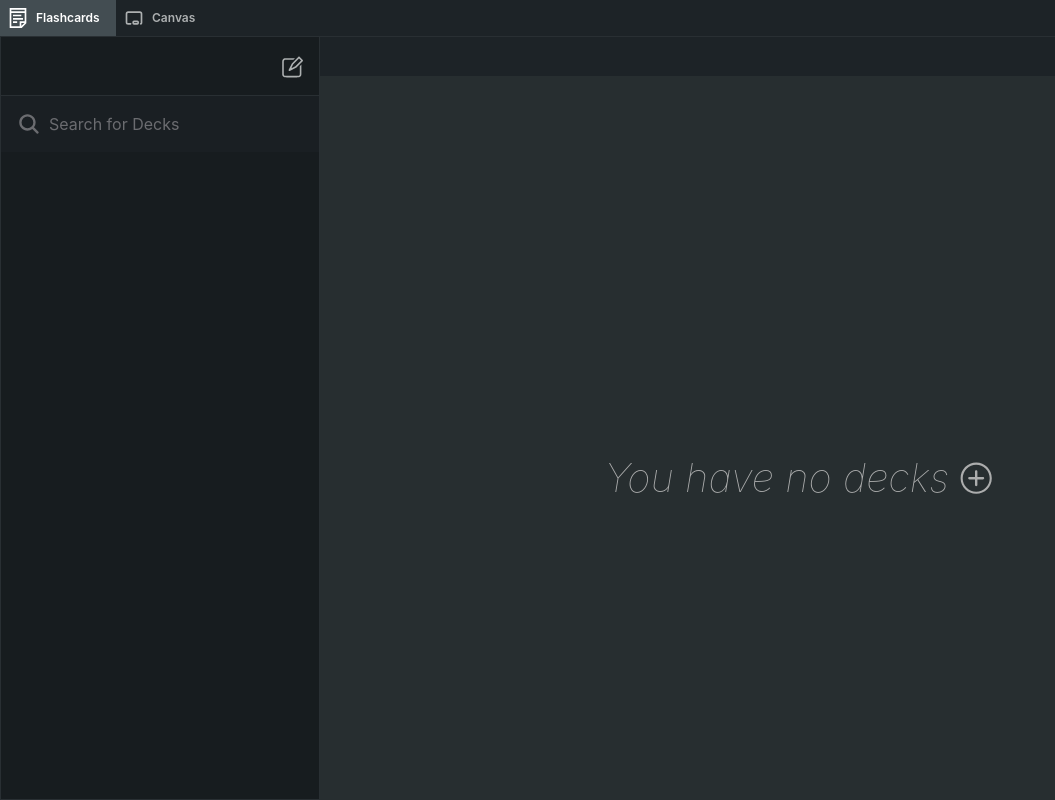
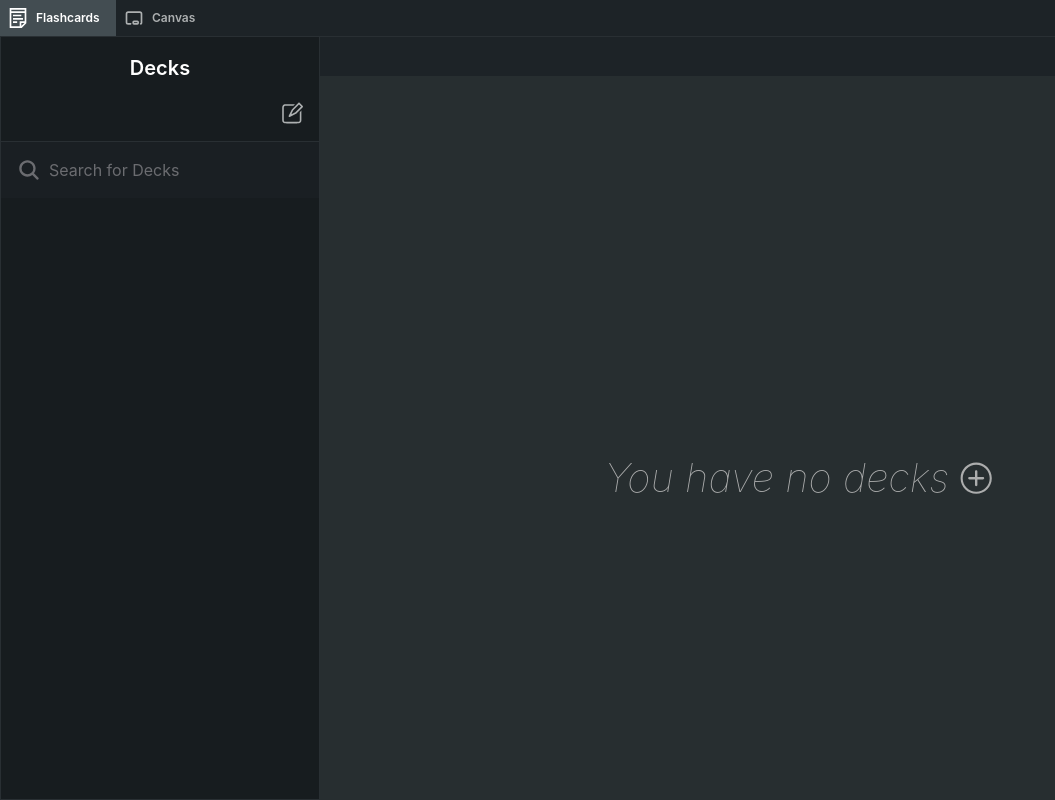
Before and after one commit to joao-miguel8/SuperNotes, a React (Vite) app: page /flashcards in a window 1280 px wide. Shown: the whole page, without its empty margins (0-1055 px from the left). Built offline with nearby package versions, Linux system fonts and the light colour scheme.

Commit message:
- Add PreviewContainer title

```diff
--- a/src/pages/flashcards/components/preview/PreviewContainer.tsx
+++ b/src/pages/flashcards/components/preview/PreviewContainer.tsx
@@ -62,6 +62,8 @@ function PreviewContainer({
 			<div className="pb-6 w-[20rem] shrink-0 scrollbar-none overflow-auto overscroll-contain border-[1.6px] border-[#292F33] bg-[#171C1F]">
 				{/* header + search bar wrapper */}
 				<div className="sticky top-0">
+					{/* container title */}
+					{!currentDeckID ? <h5 className="mt-4 text-center text-20 font-semibold text-white">Decks</h5> : <h5 className="mt-4 text-center text-20 font-semibold text-white">FlashCards</h5>}
 					{/* header section (title & go back btn & Create btn) */}
 					<div className="p-[1rem] flex items-center justify-between bg-[#171C1F] border-b-[1.6px] border-[#292F33]">
 						{/* Go back btn */}
```
